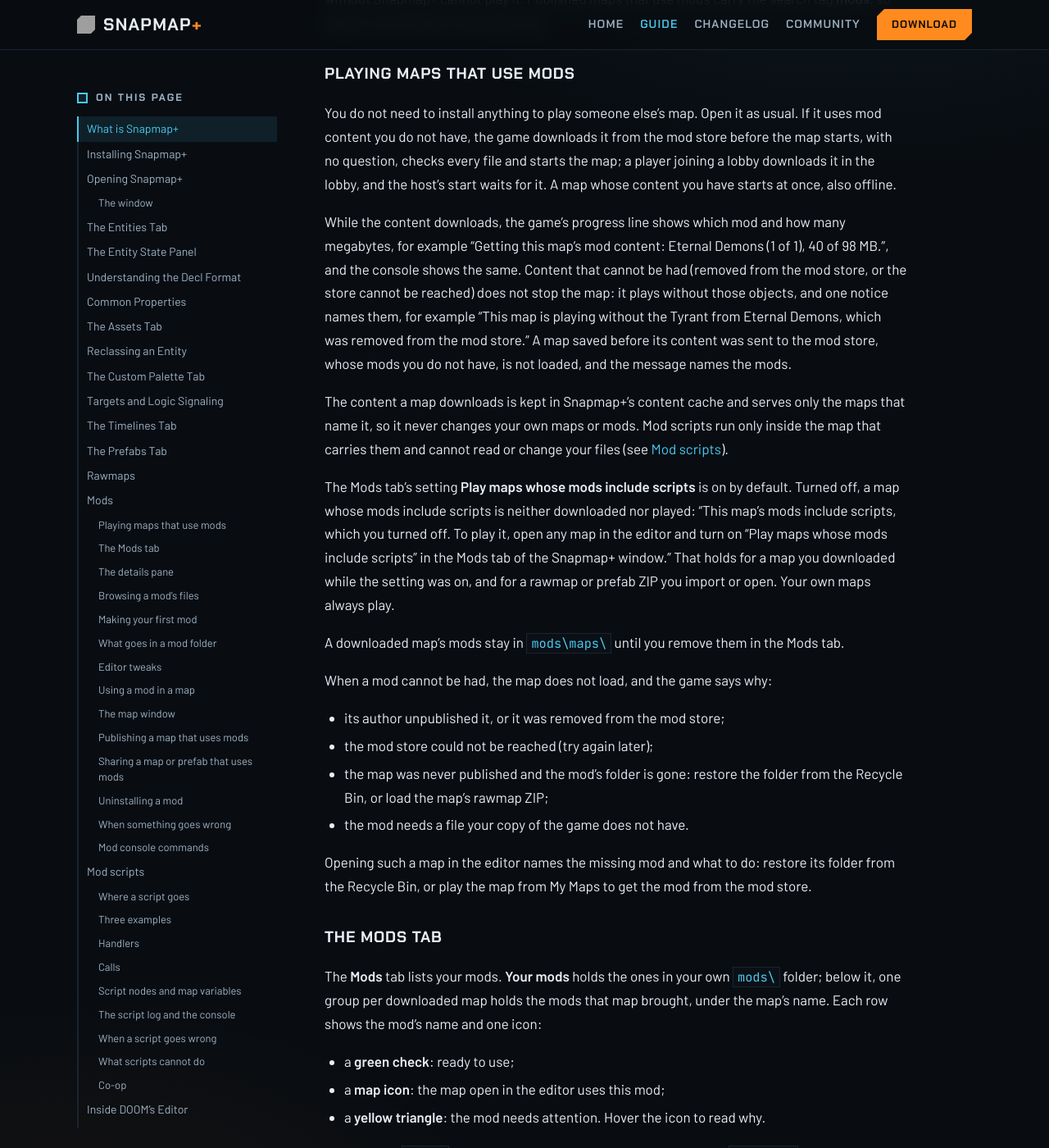
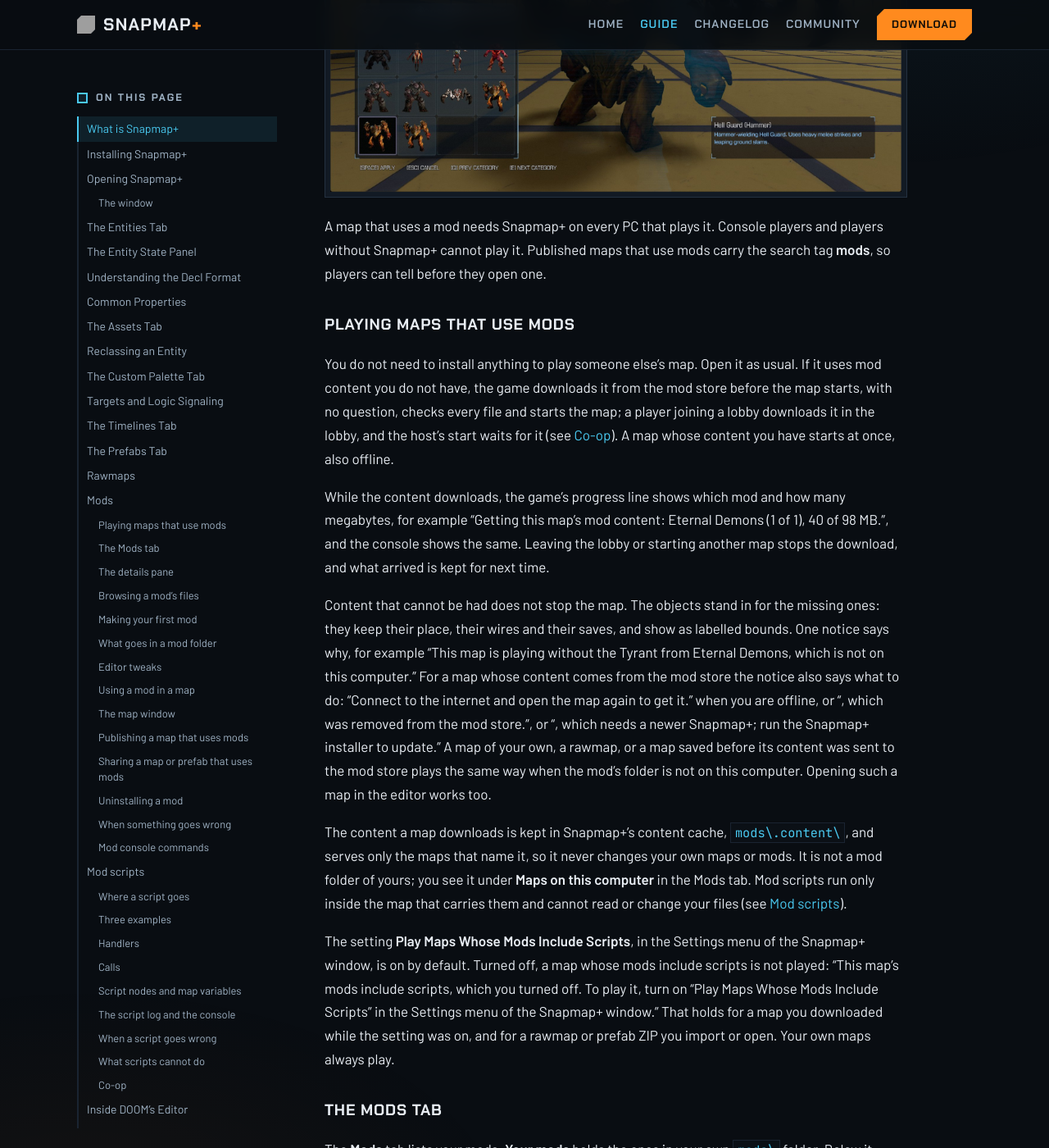
Before and after one commit to doom-snapmap/snapmap-web, a Jekyll site: the page built from site/snapmap-plus-guide.md, in a window 1280 px wide and 1400 px high, scrolled down 26780 px. Shown: the whole window at 82% size. Built offline with Jekyll 4.4.1, drawn with Linux system fonts in a browser that asks for light colours; some of the changed text lies outside the part shown; grey boxes are pictures that could not be loaded.

Commit message:
Describe the 1.0 mod system in the guide
Maps keep their mod content in the content cache instead of per-map folders, Add to my mods copies a map's objects into a mod of your own, missing objects stand in with one sentence, and the scripts setting and the publishing key live in the Settings menu. Co-op lobbies wait for everyone's content.

```diff
--- a/site/snapmap-plus-guide.md
+++ b/site/snapmap-plus-guide.md
@@ -20,8 +20,8 @@ the game's built-in editor UI. That gives you four things the stock editor can't
 - **Entities SnapMap was never built to place.** The DOOM engine contains far more object types than
   SnapMap's palette exposes. Snapmap+ can place and configure any of them.
 - **Mods.** New demons, props, sounds and whole arenas in DOOM's own Toybox, and small Lua scripts
-  that drive them. A map that uses mods brings them along: other Snapmap+ players are offered the
-  download when they open it. See [Mods](#mods) and [Mod scripts](#mod-scripts).
+  that drive them. A map that uses mods brings them along: other Snapmap+ players get the
+  content downloaded when they open it, with a progress line and no question. See [Mods](#mods) and [Mod scripts](#mod-scripts).
 
 Edits that use stock engine behavior and installed assets travel with the **map file itself**,
 including to console players. Features that supply new runtime resources need **Snapmap+ on the
@@ -615,21 +615,25 @@ folder from Windows while Snapmap+ is already running — no restart needed, it
 right away.
 
 **Sharing a prefab:** select it and click **Export** in the details pane. A Save As dialog opens, proposes
-`<name>.zip`, and writes the prefab with every mod it uses into that one `.zip` wherever you choose. Send
-that file. On the other end, **Import** at the top of the list opens a file dialog: pick the `.zip` (or,
-if it was already extracted, the `.json` inside the extracted folder) and Snapmap+ adds the prefab to
-their list and installs the mods they do not have yet into their own mods folder, where every map of
-theirs can use them. Importing the same export twice changes nothing; an
-export whose prefab has the same name but different contents lands as `<name> (2)`. The console does the
-same with `sh_prefab export "<name>" "<path.zip>"` and `sh_prefab import "<path.zip or path.json>"`;
-`sh_prefab mods "<name>"` lists the mods a prefab needs and whether each is installed. A prefab name
-may not contain `..` or be a Windows device name such as `CON`.
+`<name>.zip`, and writes the prefab with the content of its objects into that one `.zip` wherever you
+choose. Send that file. On the other end, **Import** at the top of the list opens a file dialog: pick the
+`.zip` (or, if it was already extracted, the `.json` inside the extracted folder) and Snapmap+ adds the
+prefab to their list and keeps the content with it. Nothing is installed into their mods. Importing the
+same export twice changes nothing; an export whose prefab has the same name but different contents lands
+as `<name> (2)`. The console does the same with `sh_prefab export "<name>" "<path.zip>"` and
+`sh_prefab import "<path.zip or path.json>"`; `sh_prefab mods "<name>"` lists the mods a prefab needs
+and whether each is installed. A prefab name may not contain `..` or be a Windows device name such as
+`CON`. A prefab saved by an earlier Snapmap+ says "This prefab was saved by an earlier Snapmap+; run the
+Snapmap+ installer to update it."
 
 **Prefabs that use mods:** the list shows **Mods:** with their names, or **Needs mods:** when one is not
-installed, and the details pane lists each mod as Installed or Not installed. **Load / Place** checks
-first: a prefab whose mods you have places as any other and adds the mods to the open map (the Mods
-tab's **Remove from map** takes them out again); one that needs a mod you do not have is not placed, and
-the message names the mod. Placing a prefab never changes where the open map finds its other mods.
+on this computer, and the details pane lists each mod's state. **Load / Place** checks first: when the
+content of every mod is here (your own mod, or content an imported `.zip` brought), the prefab places
+as any other and the mod comes into the open map the way placed objects bring it in. A prefab of one
+object from a mod needs no extra step; **Use in this map** is for a mod with nothing to place. A prefab
+whose content is not here is not placed, and the message names what it needs: "This prefab was not
+placed: it needs door-kit, which is not on this computer. Ask its author for the prefab's .zip export."
+Placing a prefab never changes where the open map finds its other mods.
 
 ---
 
@@ -656,17 +660,21 @@ A rawmap you open is a new map: DOOM's own Save asks for a new name, so it
 does not replace the saved map it opened over. A save is refused when no map is
 open in the editor.
 
-**Rawmaps of maps that use mods.** Every save of such a map also writes a `.zip`
-beside the `.json` (for example `rawmap.zip` beside `rawmap.json`), and **Save
-Rawmap As...** offers `.zip` first. The `.zip` holds the map and every mod it
-uses: share that one file. Opening it installs its mods into
-`mods\maps\<the .zip's name>\`, the map's own folder of mods, and the map opens.
-The map remembers that folder: if you save it to My Maps, it reopens with its
-mods. To make one of those mods your own, use **Add to my mods** in the Mods
-tab (see [Mods](#mods)). A rawmap whose mod content you do not have is never
-opened without it: content the mod store holds downloads with a progress line,
-and the map opens; otherwise the message names each mod, and you can ask the
-map's author for the `.zip`.
+**Rawmaps of maps that use mods.** Every save of such a map also writes a `.zip` beside the `.json`
+(for example `rawmap.zip` beside `rawmap.json`), and **Save Rawmap As...** offers `.zip` first. The
+`.zip` holds the map and the content of the objects it places: share that one file. Opening it puts
+that content in Snapmap+'s content cache and the map opens. Nothing is installed into your mods, and
+the content serves only that map. If you save the map to My Maps it keeps its content. To make one of
+its mods your own, use **Add to my mods** under **Maps on this computer** in the Mods tab (see
+[Mods](#mods)). A `.zip` or prefab export saved by an earlier Snapmap+ is refused: "This export was
+saved by an earlier Snapmap+; run the Snapmap+ installer to update it." A mod of yours that is not
+built on this computer stops the export.
+
+A rawmap whose content you do not have is still opened. Content the mod store holds downloads with a
+progress line and no question, and then the map opens. A map whose content comes from a mod folder
+that is not on this computer opens with stand-ins for the missing objects and one sentence saying so
+(see [Playing maps that use mods](#playing-maps-that-use-mods)); you can ask the map's author for the
+`.zip`.
 
 Rawmaps are saved as compact JSON on one line. To save them with line breaks and
 indents, type `sh_pretty_on 1` in the console before you save. Type
@@ -701,44 +709,39 @@ tell before they open one.
 You do not need to install anything to play someone else's map. Open it as usual. If it uses mod
 content you do not have, the game downloads it from the mod store before the map starts, with no
 question, checks every file and starts the map; a player joining a lobby downloads it in the lobby, and
-the host's start waits for it. A map whose content you have starts at once, also offline.
+the host's start waits for it (see [Co-op](#co-op)). A map whose content you have starts at once, also
+offline.
 
 While the content downloads, the game's progress line shows which mod and how many megabytes, for
 example "Getting this map's mod content: Eternal Demons (1 of 1), 40 of 98 MB.", and the console
-shows the same. Content that cannot be had (removed from the mod store, or the store cannot be
-reached) does not stop the map: it plays without those objects, and one notice names them, for
-example "This map is playing without the Tyrant from Eternal Demons, which was removed from the mod
-store." A map saved before its content was sent to the mod store, whose mods you do not have, is not
-loaded, and the message names the mods.
-
-The content a map downloads is kept in Snapmap+'s content cache and serves only the maps that name it,
-so it never changes your own maps or mods. Mod scripts run only inside the map that carries them and
-cannot read or change your files (see [Mod scripts](#mod-scripts)).
-
-The Mods tab's setting **Play maps whose mods include scripts** is on by default. Turned off, a
-map whose mods include scripts is neither downloaded nor played: "This map's mods include scripts,
-which you turned off. To play it, open any map in the editor and turn on "Play maps whose mods
-include scripts" in the Mods tab of the Snapmap+ window." That holds for a map you downloaded while the setting was on, and for a rawmap or prefab ZIP
-you import or open. Your own maps always play.
-
-A downloaded map's mods stay in `mods\maps\` until you remove them in the Mods tab.
-
-When a mod cannot be had, the map does not load, and the game says why:
-
-- its author unpublished it, or it was removed from the mod store;
-- the mod store could not be reached (try again later);
-- the map was never published and the mod's folder is gone: restore the folder from the Recycle
-  Bin, or load the map's rawmap ZIP;
-- the mod needs a file your copy of the game does not have.
-
-Opening such a map in the editor names the missing mod and what to do: restore its folder from the
-Recycle Bin, or play the map from My Maps to get the mod from the mod store.
+shows the same. Leaving the lobby or starting another map stops the download, and what arrived is
+kept for next time.
+
+Content that cannot be had does not stop the map. The objects stand in for the missing ones: they keep
+their place, their wires and their saves, and show as labelled bounds. One notice says why, for
+example "This map is playing without the Tyrant from Eternal Demons, which is not on this computer."
+For a map whose content comes from the mod store the notice also says what to do: "Connect to the
+internet and open the map again to get it." when you are offline, or ", which was removed from the mod
+store.", or ", which needs a newer Snapmap+; run the Snapmap+ installer to update." A map of your own,
+a rawmap, or a map saved before its content was sent to the mod store plays the same way when the
+mod's folder is not on this computer. Opening such a map in the editor works too.
+
+The content a map downloads is kept in Snapmap+'s content cache, `mods\.content\`, and serves only the
+maps that name it, so it never changes your own maps or mods. It is not a mod folder of yours; you
+see it under **Maps on this computer** in the Mods tab. Mod scripts run only inside the map that
+carries them and cannot read or change your files (see [Mod scripts](#mod-scripts)).
+
+The setting **Play Maps Whose Mods Include Scripts**, in the Settings menu of the Snapmap+ window, is
+on by default. Turned off, a map whose mods include scripts is not played: "This map's mods include
+scripts, which you turned off. To play it, turn on "Play Maps Whose Mods Include Scripts" in the
+Settings menu of the Snapmap+ window." That holds for a map you downloaded while the setting was on,
+and for a rawmap or prefab ZIP you import or open. Your own maps always play.
 
 ### The Mods tab
 
-The **Mods** tab lists your mods. **Your mods** holds the ones in your own `mods\` folder; below it,
-one group per downloaded map holds the mods that map brought, under the map's name. Each row shows
-the mod's name and one icon:
+The **Mods** tab lists your mods. **Your mods** holds the ones in your own `mods\` folder. Below it,
+**Maps on this computer** lists the content of the maps you kept or played (see below). Each of your
+mods shows its name and one icon:
 
 - a **green check**: ready to use;
 - a **map icon**: the map open in the editor uses this mod;
@@ -754,15 +757,25 @@ The buttons at the top of the list, by their hover text:
 - **Refresh**: after you change a mod's files, build them again and bring the change into the game.
 - **Open mods folder**.
 - **New mod** (see [Making your first mod](#making-your-first-mod)).
-- **Install mods**: pick **Install mod folders...** or **Install mod ZIPs...** (a prefab's export ZIP
-  is one). You can pick several at once, or a folder that holds many mods. Snapmap+ copies each
-  into your own `mods\` folder and builds it; the game keeps running while it works, and the line
-  at the bottom of the list says how far it got.
-
-Below them, **Filter by name or folder...** narrows the list. At the bottom, the setting **Play maps
-whose mods include scripts** (on by default) decides whether Snapmap+ plays such maps at all: when
-it is off, a map, a rawmap or a prefab ZIP whose mods include scripts is refused before anything
-downloads or opens (see [Playing maps that use mods](#playing-maps-that-use-mods)).
+- **Install**: pick mod ZIPs, or a mod folder's `mod.json`. You can pick several at once.
+  Snapmap+ copies each mod into your own `mods\` folder and builds it; the game keeps running while
+  it works, and the line at the bottom of the list says how far it got.
+
+Below them, **Filter by name or folder...** narrows the list.
+
+**Maps on this computer** holds the content of the maps you kept or played, and how much room it
+takes. A map you download, import or open from a rawmap or a prefab ZIP never puts a mod folder in
+your `mods\`: its content is kept apart, in `mods\.content\`, and serves only the maps that use it. Each
+mod a map brought has a row with **Add to my mods**, which makes "<name> (my copy)", a new mod of your
+own with the objects that map has of it. You can use it in your own maps and edit it. **Remove content
+of maps you only played** clears the rest; maps you kept are not touched, and playing one of the
+others again gets its content back.
+
+The setting **Play Maps Whose Mods Include Scripts** is in the **Settings** menu of the Snapmap+
+window, not in the Mods tab. It is on by default. When it is off, a map, a rawmap or a prefab ZIP whose
+mods include scripts is refused before anything downloads or opens (see [Playing maps that use
+mods](#playing-maps-that-use-mods)). The same menu holds the backup and restore of your publishing
+key (see [Publishing a map that uses mods](#publishing-a-map-that-uses-mods)).
 
 **Refresh is the one action that reads your mods again.** Snapmap+ does not watch the folder: after
 you change a mod's files, press Refresh. It builds every mod whose files changed and brings the
@@ -793,10 +806,6 @@ Select one of your mods to read about it. The line under its name says how it is
 - **Files**: how many files it has and their size, with **Show the files**.
 - **Warnings**, when its build found something to check.
 - **Sharing**: how many of your published maps use it.
-
-A mod a downloaded map brought shows a short view instead: which map it came with, whether it runs
-scripts, and that it stays until you remove it. Its buttons are **Add to my mods**, which copies it into your
-own mods so your own maps can use it, and **Remove**.
 
 The buttons above the details are **Files** (browse the mod's files), **Use in this map** (only while
 a map is open in the editor; see [Using a mod in a map](#using-a-mod-in-a-map)) and **Uninstall**.
@@ -922,11 +931,11 @@ this computer's editor; maps made with it need nothing."
 
 Place one of the mod's objects from the Toybox. When you save, the map records the mod. In the
 editor every one of your mods offers its Toybox rows. In Play, a map gets exactly the mods it
-records, and a mod it does not record changes nothing in it. Your own maps always use your own
-mod folders as they are now.
-
-A mod that changes game files or sets console settings without adding objects can be used by the
-whole map: select it and click **Use in this map**. The map lists it when you save. Once the open
+records, and a mod it does not record changes nothing in it. Your own maps in My Maps use your own
+mod folders as they are now; a published map plays the content it was published with.
+
+A mod that changes game files or sets console settings without adding objects, or has nothing to
+place, can be used by the whole map: select it and click **Use in this map**. The map lists it when you save. Once the open
 map uses the selected mod, the same button reads **Remove from map**.
 
 ### The map window
@@ -953,25 +962,36 @@ upload, the game asks first ("Publishing uploads 212 MB of mod content that the
 have yet. Publish?") and shows the progress; **No** leaves the map unpublished. Files identical to
 the game's own are never uploaded. A mod may be of any size and hold any number of files: a large
 one goes up in parts by itself, and a publish that was cut off sends only the parts the store does
-not have yet. A map over
+not have yet. A mod the map uses that is not on this computer stops the publish ("The map was not
+published: Snapmap+ cannot find the mod Eternal Demons on this computer. Build or install it in the
+Mods tab, or remove its objects, then publish again."). A map over
 SnapMap's own 10 MB map limit (the map service's, not Snapmap+'s) is refused before anything is
 sent.
 
-Plain saves never upload anything. Publishing the map again sends your mod as it is now; players
-of the map get the files it was published with. Unpublishing a map removes the map's claim from the mod
-store only. Deleting a map from My Maps does not, while its published copy stays available.
+Plain saves never upload anything. A published map plays the content it was published with, for
+everyone, you included. Your own maps in My Maps follow your mod folders as they are now, so a change
+you make to a mod reaches the published copy only when you publish again. Unpublishing a map removes
+the map's claim from the mod store only. Deleting a map from My Maps does not, while its published
+copy stays available.
+
+**Your publishing key.** The first time you publish a map with mod content, Snapmap+ makes a
+publishing key on this computer. It lets only you republish or unpublish your maps' mod content. The
+Snapmap+ window offers once to save a backup of it. The window's **Settings** menu always has **Save a
+Backup of Your Publishing Key...** and **Restore from a Backup...**: the backup is a file sealed with
+a passphrase you choose, and restoring it on another computer lets you keep republishing and
+unpublishing the maps you published.
 
 ### Sharing a map or prefab that uses mods
 
-If your map uses mods, share the rawmap `.zip`, not the `.json`: it holds the map and every mod it
-uses (see [Rawmaps](#rawmaps)). Your friend opens it with **File > Load Rawmap...**; its mods go
-into that map's own folder. A published map needs none of this: the game offers its mods when
-someone opens it.
-
-A prefab that uses mods travels the same way: its **Export** writes one `.zip` with its mods (see
-[The Prefabs Tab](#the-prefabs-tab)), and importing it puts the mods in the other player's own mods
-folder. To share a mod on its own, send its folder or a ZIP of it; the other player uses
-**Install mods**.
+If your map uses mods, share the rawmap `.zip`, not the `.json`: it holds the map and the content of
+the objects it places (see [Rawmaps](#rawmaps)). Your friend opens it with **File > Load Rawmap...**
+and the map opens with that content. Nothing is installed into their mods. A published map needs none
+of this: the game downloads its content when someone opens it.
+
+A prefab that uses mods travels the same way: its **Export** writes one `.zip` with the content of
+its objects (see [The Prefabs Tab](#the-prefabs-tab)), and importing it installs nothing into the other
+player's mods. To share a mod on its own, send its folder or a ZIP of it; the other player uses
+**Install**.
 
 ### Uninstalling a mod
 
@@ -980,9 +1000,14 @@ will do: if the open map uses the mod, the map is cleaned of it first, with the
 from map; the mod's Toybox rows leave the editor; and its folder moves to the Windows Recycle Bin.
 When the editor's undo history has to be cleared, the confirmation says so. It also says how many of
 your saved maps use the mod: they will not open until you restore the folder from the Recycle Bin.
-For a downloaded map's mod the button reads **Remove**.
+**Uninstall** is only for your own mods. The content of maps you downloaded is not a mod of yours; it
+goes with **Remove content of maps you only played** (see [The Mods tab](#the-mods-tab)).
 
 ### When something goes wrong
+
+A map saved by an earlier Snapmap+ does not open, and an export or prefab from one is refused: the
+message reads "... was saved by an earlier Snapmap+; run the Snapmap+ installer to update it." The
+installer converts them.
 
 A mod with a problem gets a yellow triangle, and the details pane says what to fix. A problem in one
 mod never affects the others. If a change you made breaks your own mod, the mod is not used until
@@ -1015,7 +1040,7 @@ folder is a name in `mods\` or a full path.
 | `sh_mods choose "<game file>/<path>" "<mod name>"` | Pick whose edit the open map uses where two of its mods disagree; no name clears the choice. |
 | `sh_mods palette rebuild` | Rebuild the editor's Toybox rows (Refresh does this for you). |
 | `sh_mods copystock "<engine path>" "<file>"` | Write a game file's bytes to a file. |
-| `sh_mods export "<path.zip>"` | Write the open map and its mods to one ZIP. |
+| `sh_mods export "<path.zip>"` | Write the open map and the content of its objects to one ZIP. |
 | `sh_mods import "<path.zip>"` | Open such a ZIP as **Load Rawmap...** does. |
 | `sh_mods release "<published item id>"` | Drop this computer's claim of a published map's content on the mod store. |
 | `sh_mods retry` | Send queued claims and releases and repair what the store lost. |
@@ -1369,10 +1394,17 @@ returning is stopped after a few seconds, with the line above, so a mistake can
 
 ### Co-op
 
-Scripts run on the host only. Players who join need the map's mods, as for any mod map, and run no
-scripts themselves: what the scripts do reaches them as the game's own movement, animation, damage
+Scripts run on the host only. Players who join need the map's mod content, as for any mod map, and run
+no scripts themselves: what the scripts do reaches them as the game's own movement, animation, damage
 and death do. Effects started with `fx` on an object show on every player's screen; put other
 visuals and sounds in the clips' md6 rows, which play on every machine.
+
+A player who joins a co-op lobby for a map whose content comes from the mod store downloads it in the
+lobby and stays there while it comes. The host sees "Waiting for this map's mod content: Sam 40%."
+and the host's Start waits until every player has it: "The match starts when every player has this
+map's mod content." A host whose own copy of the map is missing some of its content cannot host it:
+the game says "This map cannot be hosted: some of its mod content (Eternal Demons) is not on this
+computer, and every player needs all of it. Play the map once online to get it, then host it."
 
 ---
 
```
